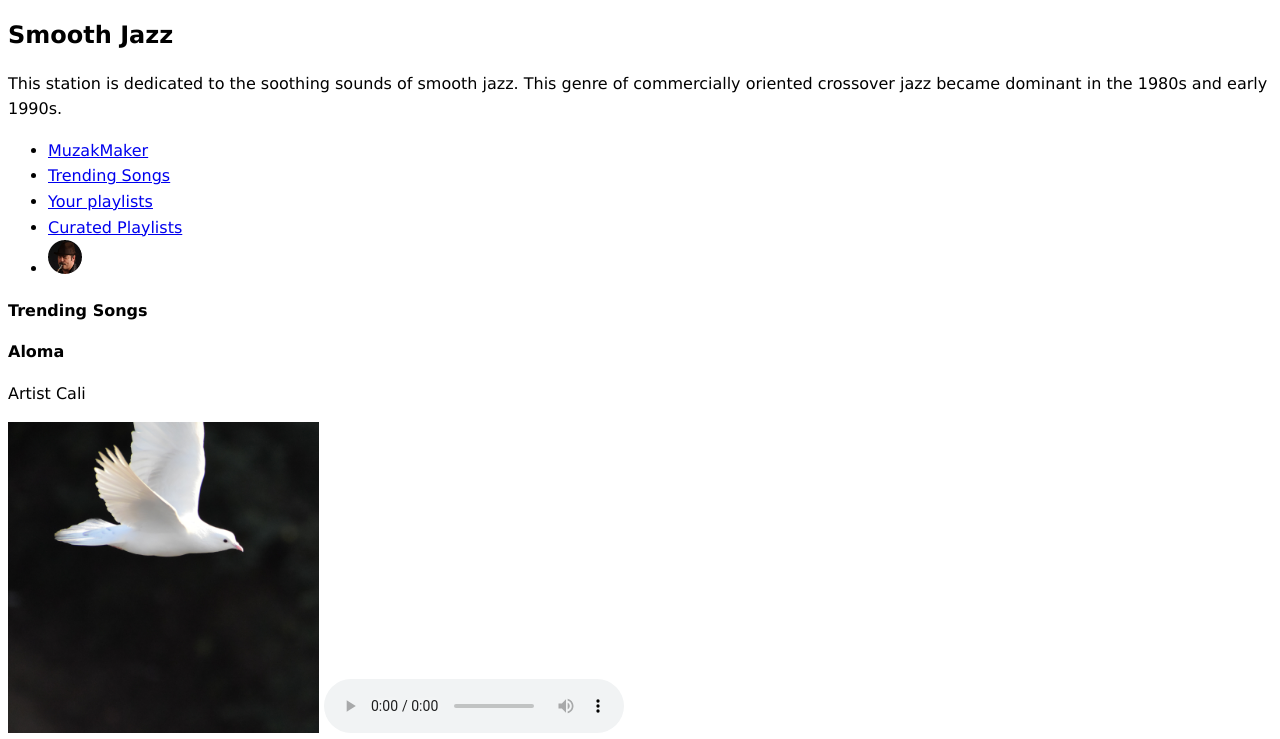
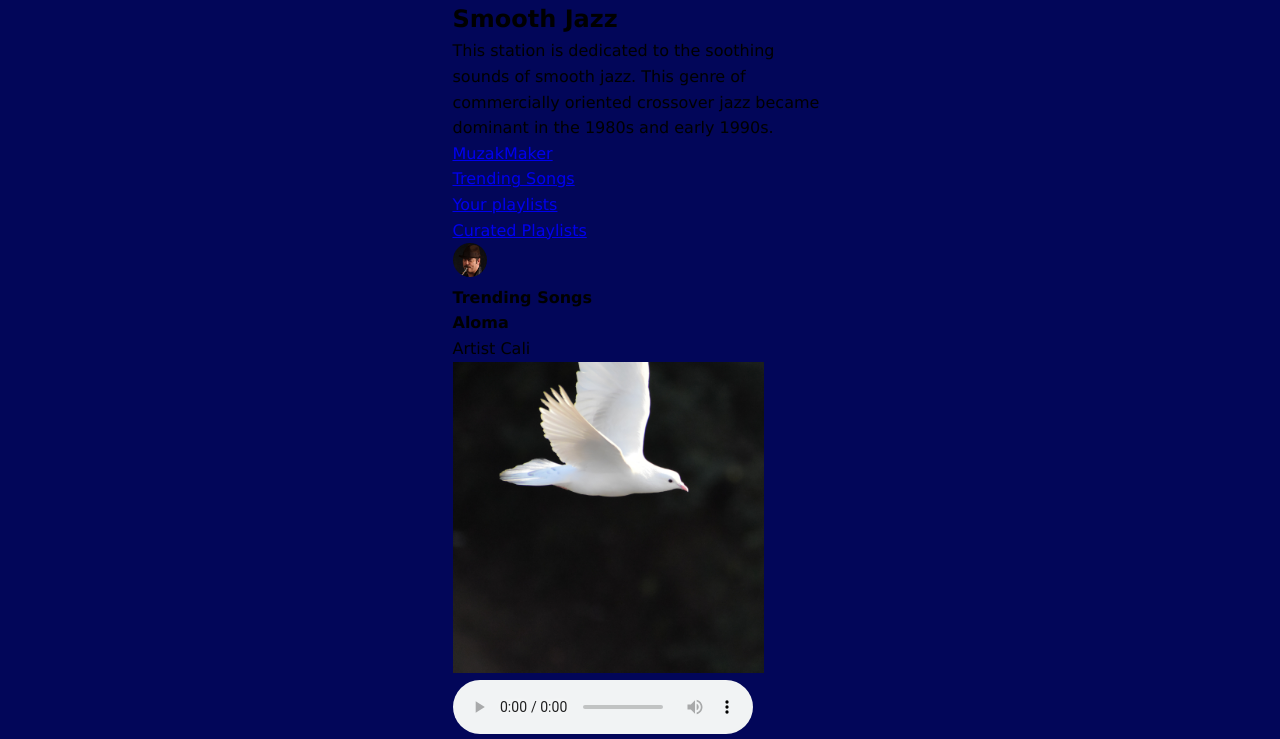
Before and after one commit to tiredgroupie/streamingmedia, a plain HTML site: page index.html in a window 1280 px wide. Shown: the top 739 px of the page. Drawn offline with Linux system fonts and the light colour scheme.

Commit message:
Update styles.css

```diff
--- a/styles.css
+++ b/styles.css
@@ -1,11 +1,23 @@
+* {
+    margin: 0;
+    padding: 0;
+    box-sizing: border-box;
+}
 body {
     font-family: Verdana, Geneva, Tahoma, sans-serif;
     font-size: 1em;
     line-height: 1.6;
+    background-color: #020659;
+    width: 375px;
+    margin: 0 auto;
 }
 
 h1 {
     font-size: 1.5em;
+}
+
+nav ul{
+    list-style-type: none;
 }
 
 h2, h3 {
```
